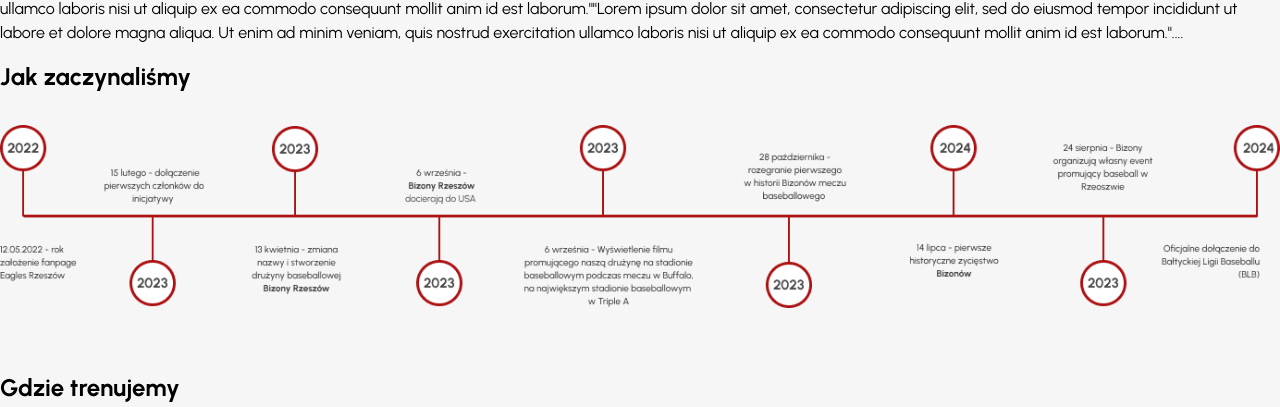
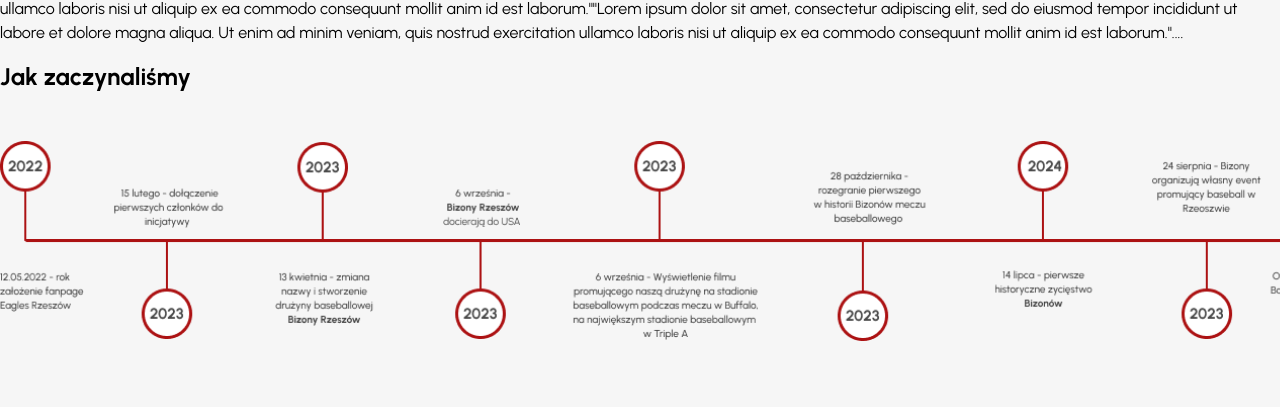
Before and after one commit to jakub-ozog/bizony-rzeszow, a Vue app: page /o-nas in a window 1280 px wide. Shown: the part 1255-1662 px from the top of the page. Built offline with nearby package versions, Linux system fonts and the light colour scheme.

Commit message:
style(aboutTimeline): change timeline min-width

```diff
--- a/src/components/AboutTimeline.vue
+++ b/src/components/AboutTimeline.vue
@@ -3,7 +3,7 @@
 </script>
 
 <template>
-  <div class="overflow-x-auto mb-16 text-primaryRed flex">
-    <img :src="aboutTimeline" class="w-full h-auto" alt="bizony rzeszów timeline" />
+  <div class="overflow-x-auto mb-16 text-p rimaryRed flex">
+    <img :src="aboutTimeline" class="min-w-[1400px] h-auto py-4" alt="bizony rzeszów timeline" />
   </div>
 </template>
```
